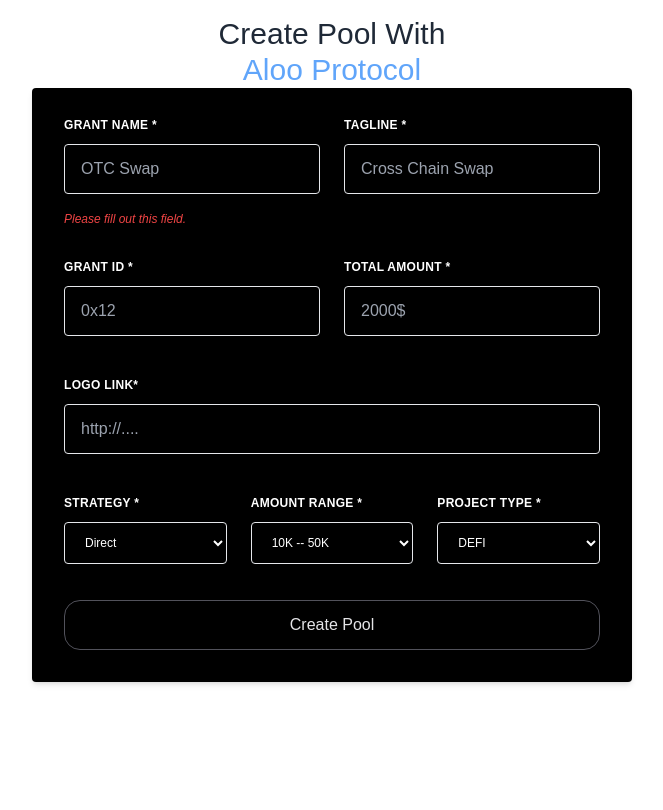
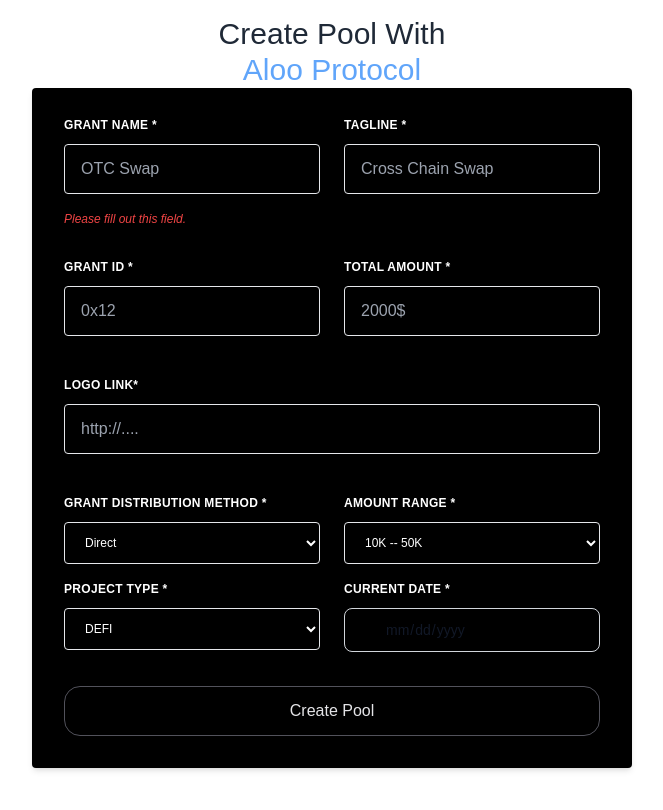
Before and after one commit to CredLancer/FreedFi_Grants, a Next.js app in the folder frontend/: page /createpool in a window 1280 px wide. Shown: the top 810 px of the page, without its empty margins (308-971 px from the left). Built offline with nearby package versions, Linux system fonts and the light colour scheme; a web font is replaced by a local one.

Commit message:
Adding Create Pool Page

```diff
--- a/frontend/app/createpool/page.js
+++ b/frontend/app/createpool/page.js
@@ -54,6 +54,7 @@
                 <input
                   class="w-full bg-black mt-2 text-white border border-gray-200 rounded py-3 px-4 mb-3"
                   id="company"
+                  disabled
                   type="text"
                   placeholder="0x12"
                 />
@@ -88,19 +89,19 @@
                 />
               </div>
             </div>
-            <div class="-mx-3 md:flex mb-2">
+            <div class="-mx-3 md:flex mb-2 flex-wrap">
               <div class="md:w-1/2 px-3 mb-6 md:mb-0">
                 <label
                   class="uppercase tracking-wide text-white text-xs font-bold mb-2"
                   for="location">
-                  Strategy *
+                  GRANT DISTRIBUTION METHOD *
                 </label>
                 <div>
                   <select
                     class="w-full bg-black mt-2 text-white border text-xs py-3 px-4 pr-8 mb-3 rounded"
                     id="location">
                     <option>Direct</option>
-                    <option>Enugu</option>
+                    <option>Indirect</option>
                     <option>Lagos</option>
                   </select>
                 </div>
@@ -137,6 +138,16 @@
                   </select>
                 </div>
               </div>
+              <div class="md:w-1/2 px-3">
+                <label
+                  class="uppercase tracking-wide text-white text-xs font-bold mb-2"
+                  for="department">
+                  Current Date *
+                </label>
+                <div>
+                <input datepicker type="date" className="mt-2 bg-black border border-gray-300 text-gray-900 text-sm rounded-lg focus:ring-blue-500 focus:border-blue-500 block w-full ps-10 p-2.5  dark:placeholder-gray-400 dark:text-white " placeholder="Select date"/>
+                </div>
+              </div>
             </div>
 
 
```
